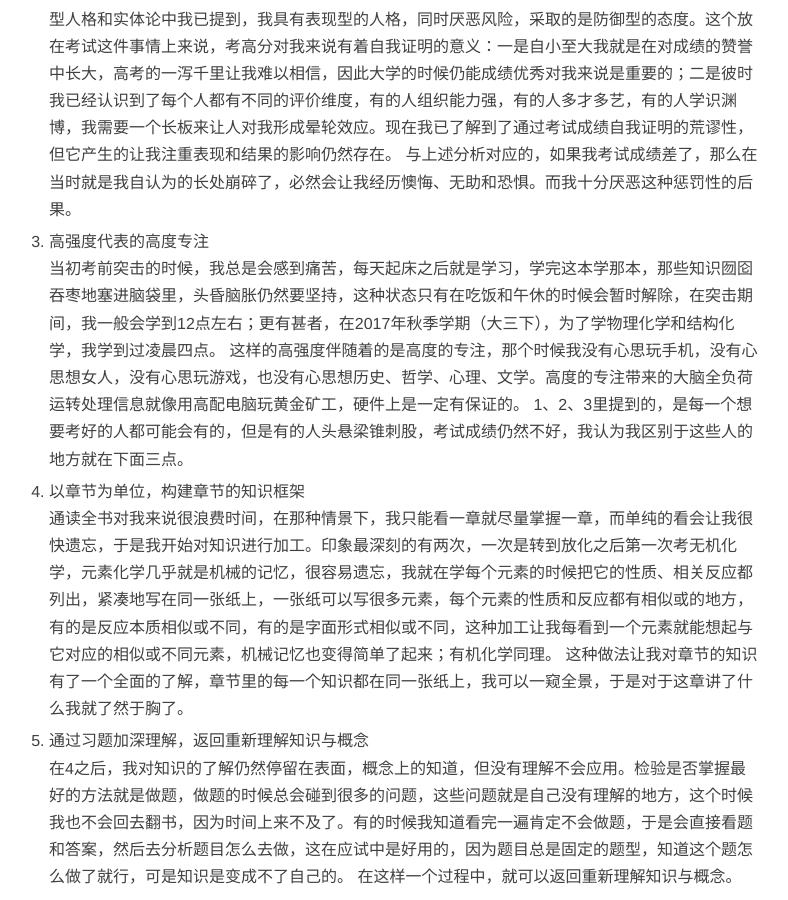
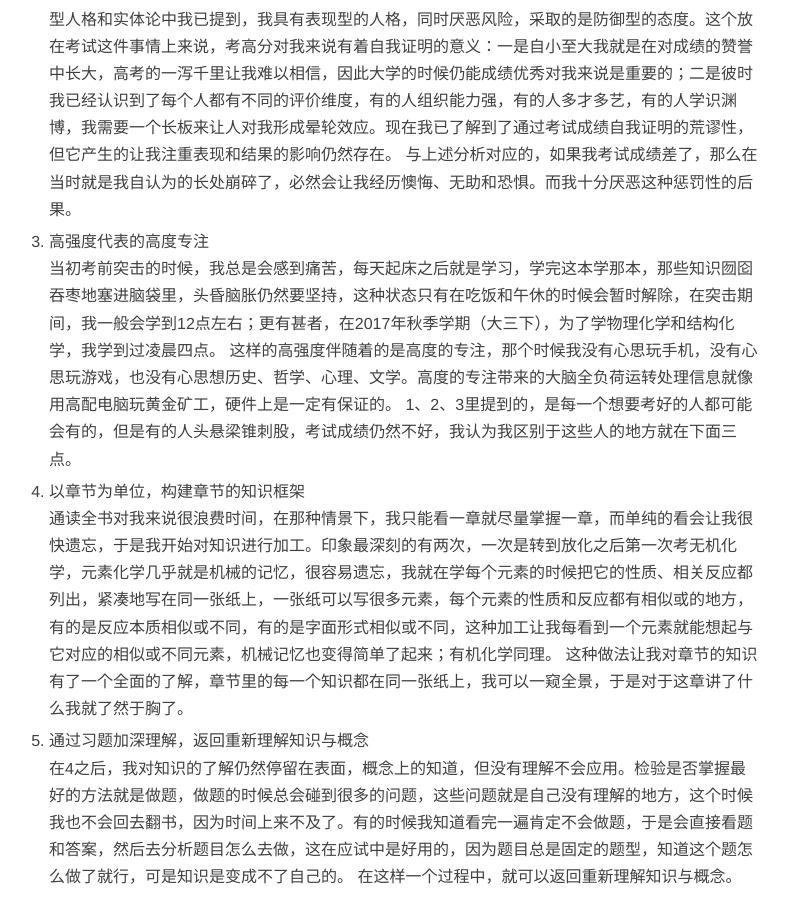
Before and after one commit to creatletter/Dalio, a Jekyll site: the page built from _posts/2019-01-20-对本科考前突击的思考.md, in a window 1280 px wide and 900 px high, scrolled down 2438 px. Shown: the whole window, without its empty margins (256-1044 px from the left). Built offline with Jekyll 4.4.1, drawn with Linux system fonts in a browser that asks for light colours; nearby versions of some CDN libraries; comment, search, counter and statistics services are not loaded; some of the changed text lies outside the part shown.

Commit message:
Update 2019-01-20-对本科考前突击的思考.md

```diff
--- a/_posts/2019-01-20-对本科考前突击的思考.md
+++ b/_posts/2019-01-20-对本科考前突击的思考.md
@@ -60,7 +60,7 @@ description: 方法对的前提下，努力就更好了。
 
 3. 高强度代表的高度专注
 	当初考前突击的时候，我总是会感到痛苦，每天起床之后就是学习，学完这本学那本，那些知识囫囵吞枣地塞进脑袋里，头昏脑胀仍然要坚持，这种状态只有在吃饭和午休的时候会暂时解除，在突击期间，我一般会学到12点左右；更有甚者，在2017年秋季学期（大三下），为了学物理化学和结构化学，我学到过凌晨四点。
-	这样的高强度伴随着的是高度的专注，那个时候我没有心思玩手机，没有心思想女人，没有心思玩游戏，也没有心思想历史、哲学、心理、文学。高度的专注带来的大脑全负荷运转处理信息就像用高配电脑玩黄金矿工，硬件上是一定有保证的。
+	这样的高强度伴随着的是高度的专注，那个时候我没有心思玩手机，没有心思玩游戏，也没有心思想历史、哲学、心理、文学。高度的专注带来的大脑全负荷运转处理信息就像用高配电脑玩黄金矿工，硬件上是一定有保证的。
 	1、2、3里提到的，是每一个想要考好的人都可能会有的，但是有的人头悬梁锥刺股，考试成绩仍然不好，我认为我区别于这些人的地方就在下面三点。
 
 4. 以章节为单位，构建章节的知识框架
```
Also changed, not shown: other parts of _posts/2019-01-20-对本科考前突击的思考.md (+1 -1 lines).
